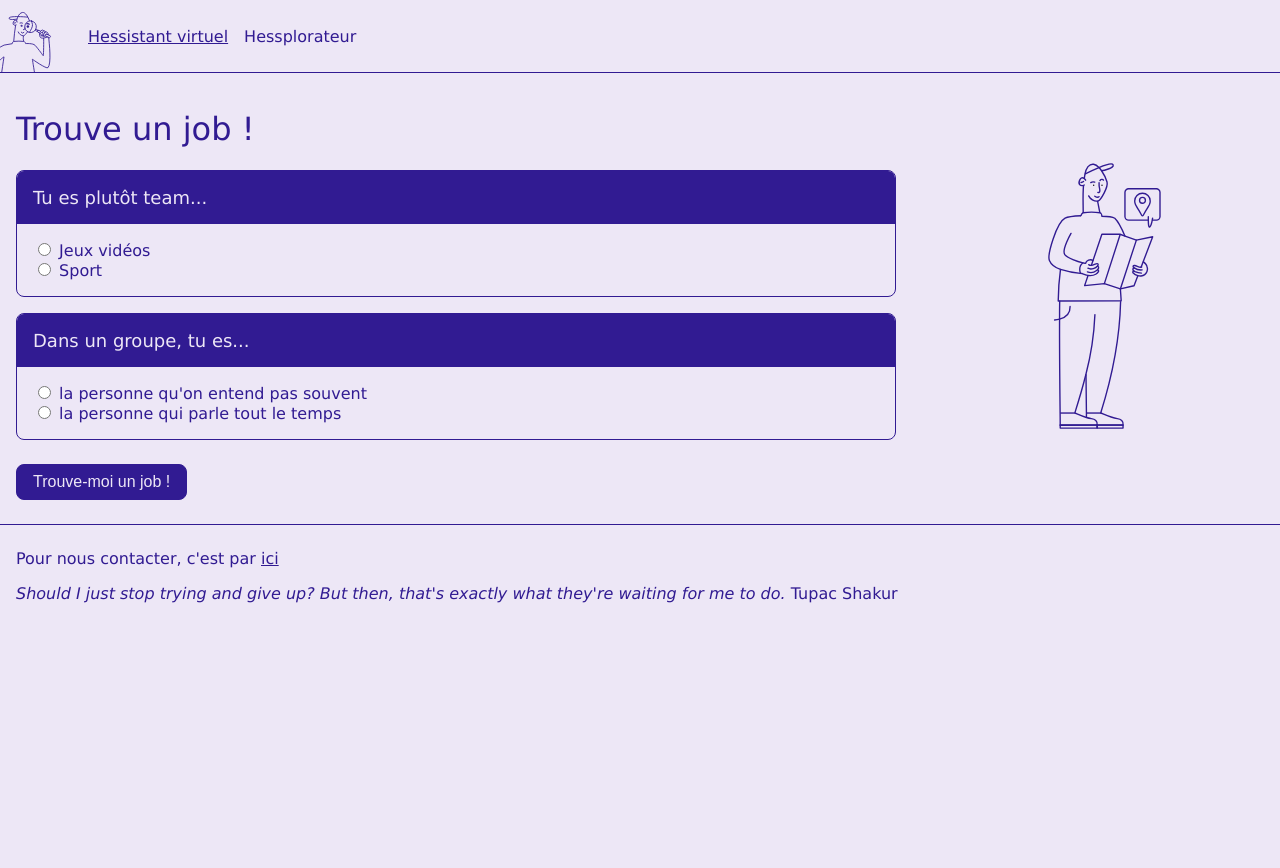
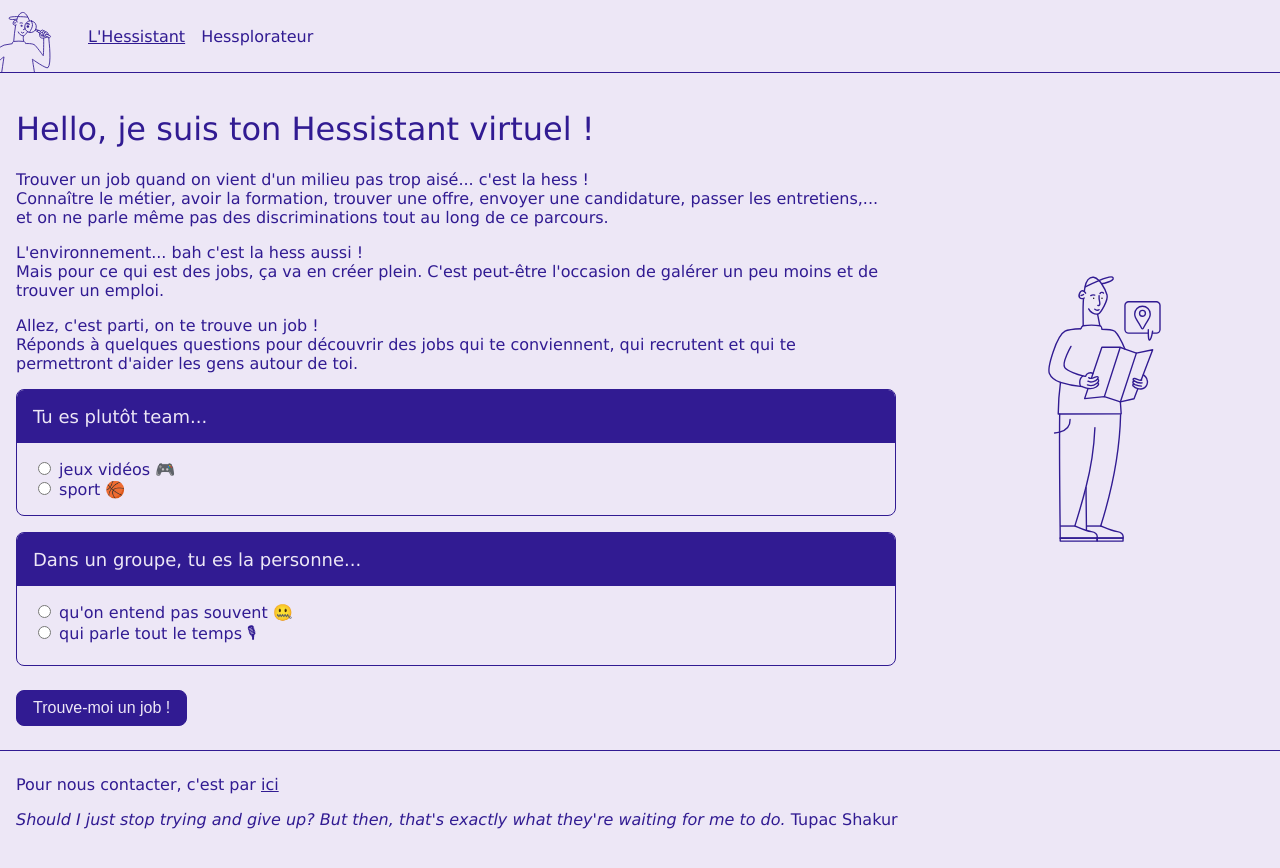
Before and after one commit to Ju4/Hessistant, a Jekyll site: the page built from index.html, in a window 1280 px wide. Shown: the top 868 px of the page. Built offline with Jekyll 4.4.1, drawn with Linux system fonts in a browser that asks for light colours.

Commit message:
Add explanations and greetings

```diff
--- a/_config.yml
+++ b/_config.yml
@@ -1,4 +1,4 @@
-title: Hessaye !
+title: L'Hessistant
 email: contact@ju4.fr
 description: >-
   Trouve un job au service de la communauté !
--- a/_data/navigation.yml
+++ b/_data/navigation.yml
@@ -1,4 +1,4 @@
-- name: Hessistant virtuel
+- name: L'Hessistant
   link: /
 - name: Hessplorateur
   link: /jobs.html
--- a/_data/questions.yml
+++ b/_data/questions.yml
@@ -2,13 +2,13 @@
   text: Tu es plutôt team...
   answers:
     - id: type-1
-      text: Jeux vidéos
+      text: jeux vidéos 🎮
     - id: type-2
-      text: Sport
+      text: sport 🏀
 - id: job-interaction
-  text: Dans un groupe, tu es...
+  text: Dans un groupe, tu es la personne...
   answers:
     - id: interaction-1
-      text: la personne qu'on entend pas souvent
+      text: qu'on entend pas souvent 🤐
     - id: interaction-2
-      text: la personne qui parle tout le temps
+      text: qui parle tout le temps 🎙
--- a/_sass/main.scss
+++ b/_sass/main.scss
@@ -79,6 +79,7 @@ input[type='submit']:hover {
   flex-wrap: wrap;
   column-gap: 16px;
   row-gap: 16px;
+  margin-top: 32px;
 }
 .job_item {
   text-decoration: none;
--- a/index.html
+++ b/index.html
@@ -3,7 +3,20 @@ title: Trouve un job !
 illustration: /assets/images/guide.svg
 ---
 
-<h1>Trouve un job !</h1>
+<h1>Hello, je suis ton Hessistant virtuel !</h1>
+
+<p>
+  Trouver un job quand on vient d'un milieu pas trop aisé... c'est la hess !<br>
+  Connaître le métier, avoir la formation, trouver une offre, envoyer une candidature, passer les entretiens,... et on ne parle même pas des discriminations tout au long de ce parcours.
+</p>
+<p>
+  L'environnement... bah c'est la hess aussi !<br>
+  Mais pour ce qui est des jobs, ça va en créer plein. C'est peut-être l'occasion de galérer un peu moins et de trouver un emploi.
+</p>
+<p>
+  Allez, c'est parti, on te trouve un job !<br>
+  Réponds à quelques questions pour découvrir des jobs qui te conviennent, qui recrutent et qui te permettront d'aider les gens autour de toi.
+</p>
 
 <form>
 {% for question in site.data.questions %}
```
Also changed, not shown: jobs.html (+12 -1 lines).
